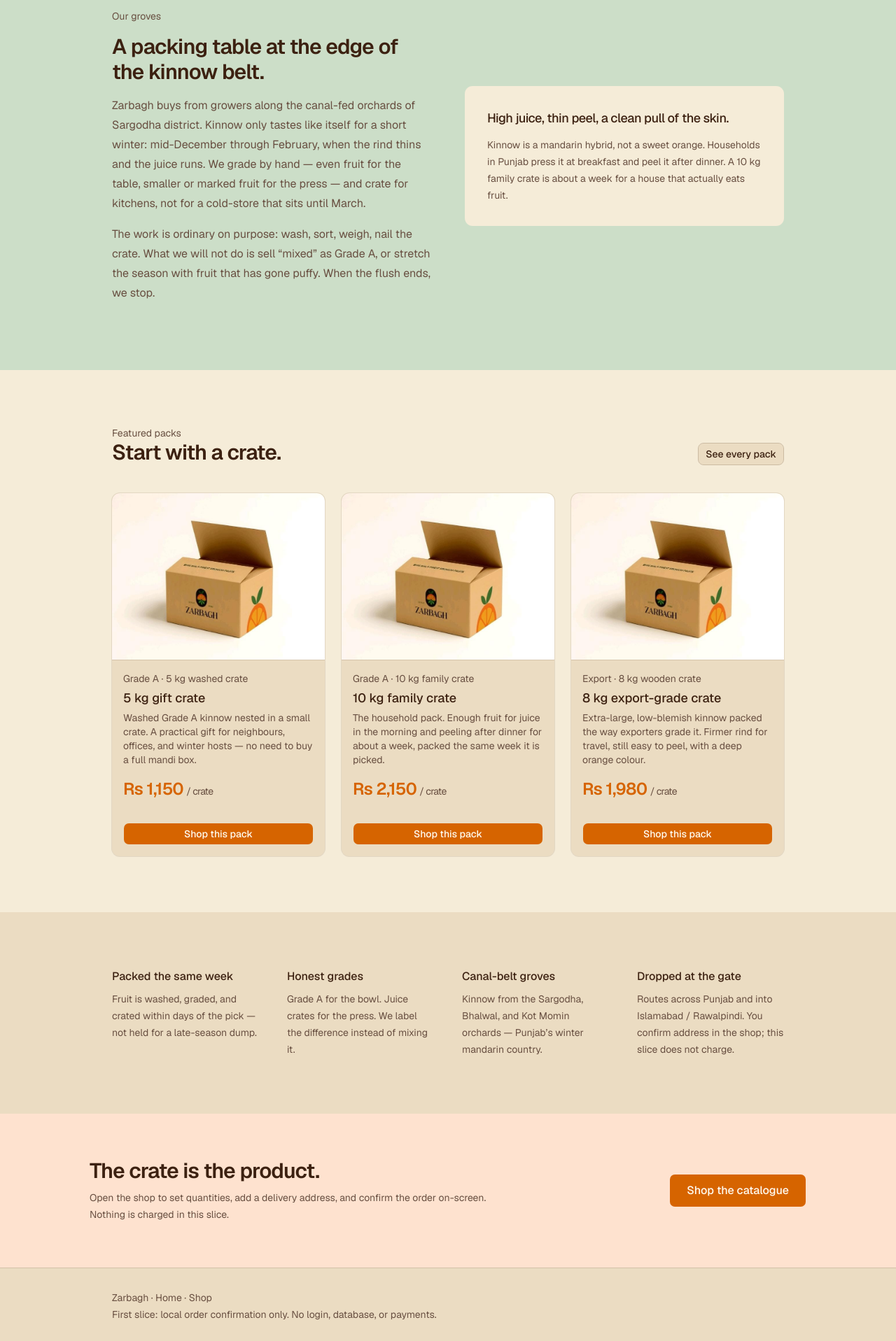
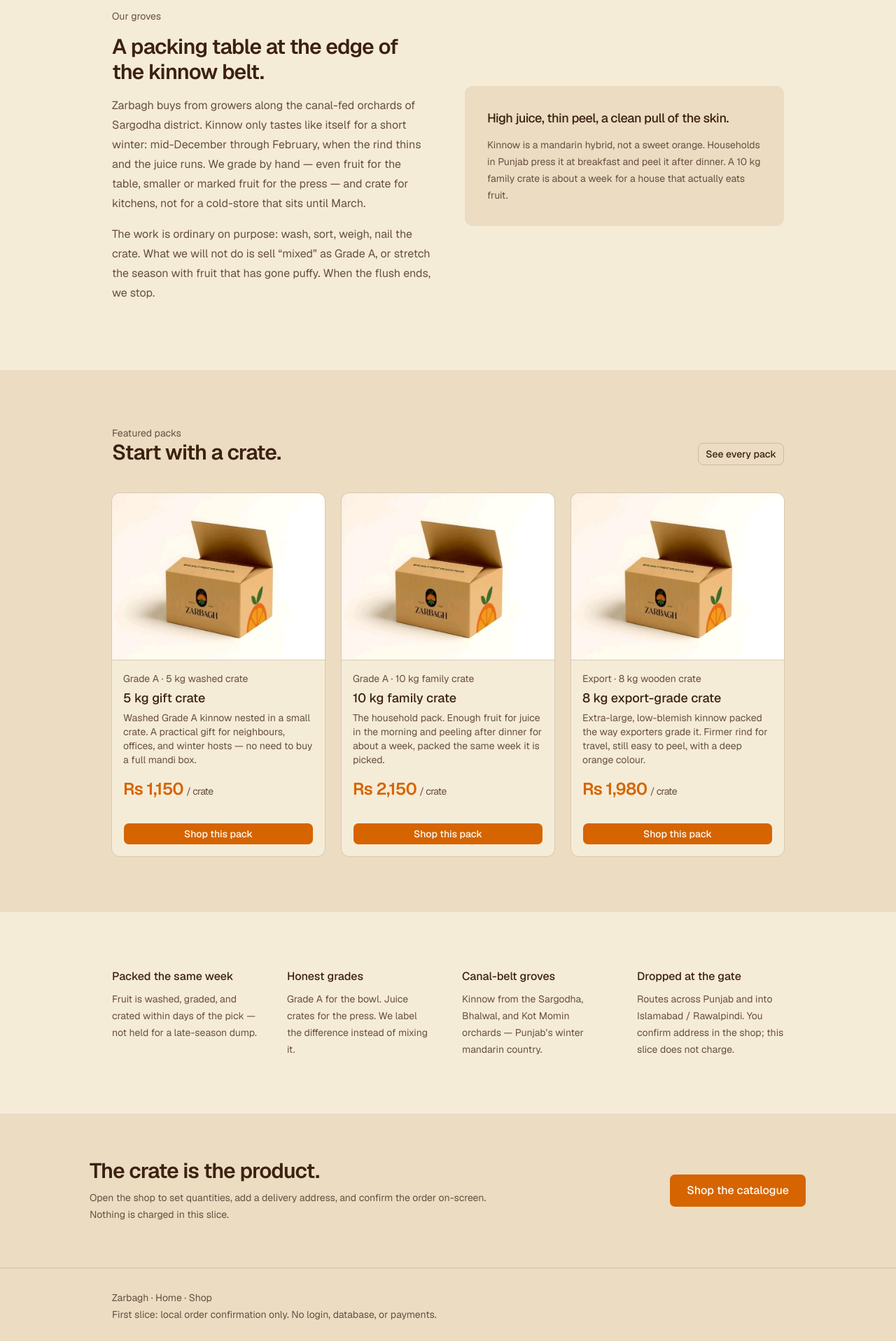
Before and after one commit to omeryousaf/zarbagh-store, a Next.js app: page / in a window 1280 px wide. Shown: the part 880-2797 px from the top of the page at 70% size. Built offline with nearby package versions, Linux system fonts and the light colour scheme.

Commit message:
Use only kraft and packing paper for section bands.
Drop grove-wash and citrus-wash as page fills. Orange stays on buttons and prices; hero stays Bagh.jpeg; Featured Packs stay Box.jpeg.

```diff
--- a/src/app/globals.css
+++ b/src/app/globals.css
@@ -41,9 +41,7 @@
   --color-card: var(--card);
   --color-grove: var(--grove);
   --color-grove-foreground: var(--grove-foreground);
-  --color-grove-wash: var(--grove-wash);
   --color-paper: var(--paper);
-  --color-citrus-wash: var(--citrus-wash);
   --radius-sm: calc(var(--radius) * 0.6);
   --radius-md: calc(var(--radius) * 0.8);
   --radius-lg: var(--radius);
@@ -80,12 +78,10 @@
   --chart-4: oklch(0.78 0.1 85);
   --chart-5: oklch(0.4 0.07 40);
   --radius: 0.5rem;
-  /* Grove green is atmosphere only — foliage, not a second loud accent. */
+  /* Grove green is atmosphere only — foliage, not a section fill. */
   --grove: oklch(0.3 0.055 140);
   --grove-foreground: oklch(0.96 0.02 85);
-  --grove-wash: oklch(0.88 0.035 140);
   --paper: oklch(0.945 0.028 85);
-  --citrus-wash: oklch(0.93 0.04 55);
   --sidebar: oklch(0.88 0.035 82);
   --sidebar-foreground: oklch(0.28 0.05 50);
   --sidebar-primary: oklch(0.63 0.17 52);
@@ -122,9 +118,7 @@
   --chart-5: oklch(0.4 0.07 40);
   --grove: oklch(0.28 0.05 140);
   --grove-foreground: oklch(0.95 0.02 85);
-  --grove-wash: oklch(0.3 0.04 140);
   --paper: oklch(0.27 0.03 55);
-  --citrus-wash: oklch(0.3 0.04 55);
   --sidebar: oklch(0.25 0.03 55);
   --sidebar-foreground: oklch(0.95 0.02 85);
   --sidebar-primary: oklch(0.72 0.15 55);
--- a/src/components/landing-page.tsx
+++ b/src/components/landing-page.tsx
@@ -76,7 +76,7 @@ export function LandingPage() {
         </div>
       </section>
 
-      <section id="story" className="bg-grove-wash">
+      <section id="story" className="bg-paper">
         <div className="mx-auto grid w-full max-w-5xl gap-12 px-6 py-20 sm:px-8 lg:grid-cols-2 lg:items-center lg:py-24">
           <div className="flex flex-col gap-4">
             <p className="text-sm text-muted-foreground">Our groves</p>
@@ -98,7 +98,7 @@ export function LandingPage() {
               stop.
             </p>
           </div>
-          <aside className="rounded-xl bg-paper p-6 sm:p-8">
+          <aside className="rounded-xl bg-background p-6 sm:p-8">
             <p className="text-lg font-medium tracking-tight">
               High juice, thin peel, a clean pull of the skin.
             </p>
@@ -111,7 +111,7 @@ export function LandingPage() {
         </div>
       </section>
 
-      <section className="bg-paper">
+      <section className="bg-background">
         <div className="mx-auto flex w-full max-w-5xl flex-col gap-10 px-6 py-20 sm:px-8">
           <div className="flex flex-col gap-2 sm:flex-row sm:items-end sm:justify-between">
             <div>
@@ -126,9 +126,9 @@ export function LandingPage() {
           </div>
           <div className="grid gap-6 md:grid-cols-3">
             {featuredProducts.map((product) => (
-              <Card key={product.id} className="h-full bg-background pt-0">
+              <Card key={product.id} className="h-full bg-paper pt-0">
                 <CrateGraphic
-                  className="border-b border-border/70 bg-background"
+                  className="border-b border-border/70 bg-paper"
                   sizes="(max-width: 768px) 100vw, 33vw"
                 />
                 <CardHeader>
@@ -157,7 +157,7 @@ export function LandingPage() {
         </div>
       </section>
 
-      <section className="bg-background">
+      <section className="bg-paper">
         <div className="mx-auto grid w-full max-w-5xl gap-10 px-6 py-20 sm:grid-cols-2 sm:px-8 lg:grid-cols-4">
           {values.map((value) => (
             <div key={value.title} className="flex flex-col gap-2">
@@ -170,7 +170,7 @@ export function LandingPage() {
         </div>
       </section>
 
-      <section className="bg-citrus-wash px-6 py-16 sm:px-8">
+      <section className="bg-background px-6 py-16 sm:px-8">
         <div className="mx-auto flex w-full max-w-5xl flex-col gap-6 sm:flex-row sm:items-center sm:justify-between">
           <div className="max-w-xl">
             <h2 className="text-3xl font-semibold tracking-tight">
--- a/src/components/storefront.tsx
+++ b/src/components/storefront.tsx
@@ -174,10 +174,10 @@ export function Storefront({ products }: StorefrontProps) {
 
         <aside
           id="order"
-          className="bg-grove-wash px-6 py-10 sm:px-8 lg:px-6"
+          className="bg-background px-6 py-10 sm:px-8 lg:px-6"
         >
           <div className="flex flex-col gap-4 lg:sticky lg:top-20">
-          <Card>
+          <Card className="bg-paper">
             <CardHeader>
               <CardTitle>Your cart</CardTitle>
               <CardDescription>
@@ -197,7 +197,7 @@ export function Storefront({ products }: StorefrontProps) {
             </CardContent>
           </Card>
 
-          <Card>
+          <Card className="bg-paper">
             <CardHeader>
               <CardTitle>{order ? "Order received" : "Checkout"}</CardTitle>
               <CardDescription>
@@ -236,7 +236,7 @@ export function Storefront({ products }: StorefrontProps) {
       <SiteFooter />
 
       {itemCount > 0 && !order ? (
-        <div className="sticky bottom-0 z-20 border-t border-border/80 bg-citrus-wash p-3 lg:hidden">
+        <div className="sticky bottom-0 z-20 border-t border-border/80 bg-background p-3 lg:hidden">
           <Button className="w-full" size="lg" asChild>
             <a href="#order">
               Checkout · {itemCount} · {formatPkr(total)}
```
